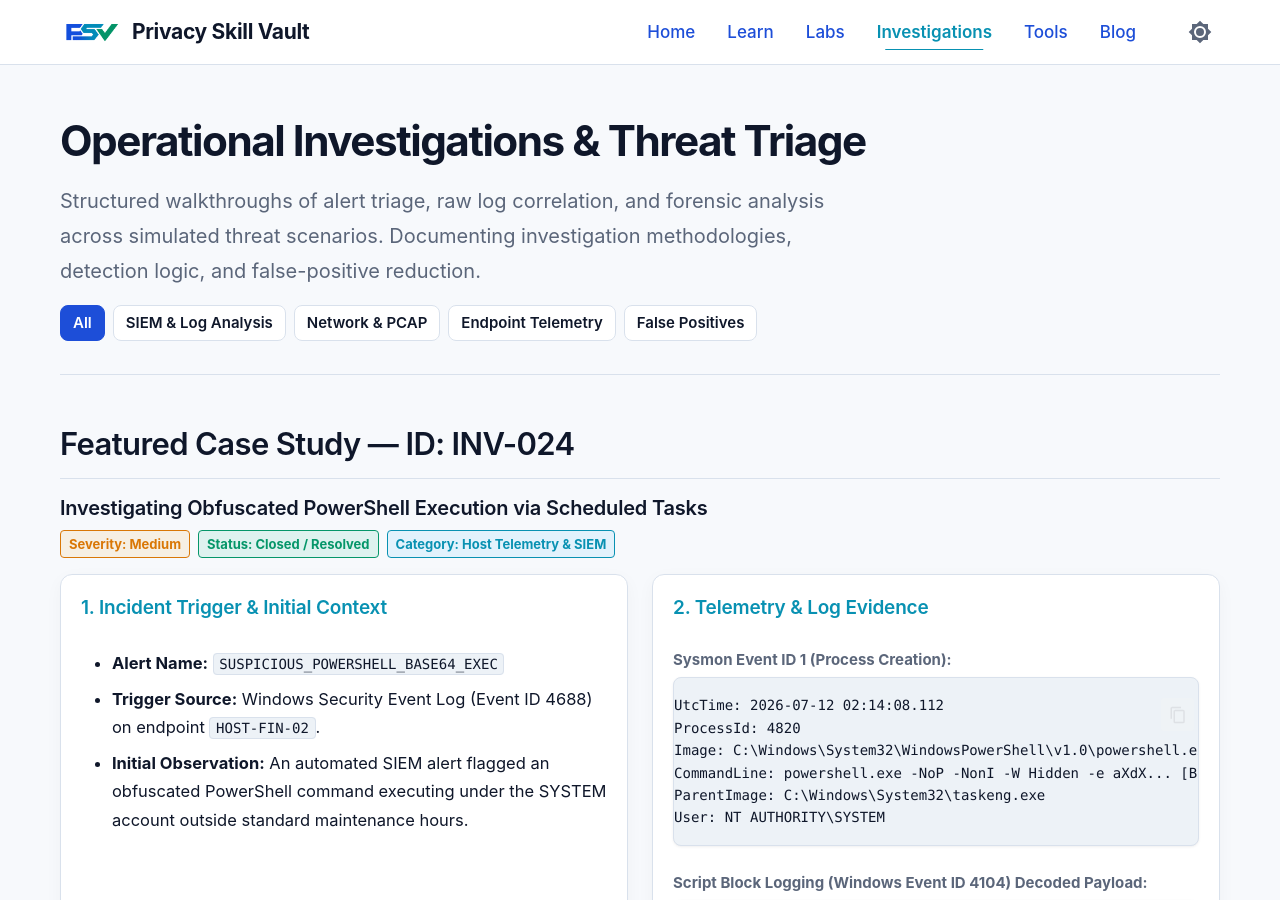
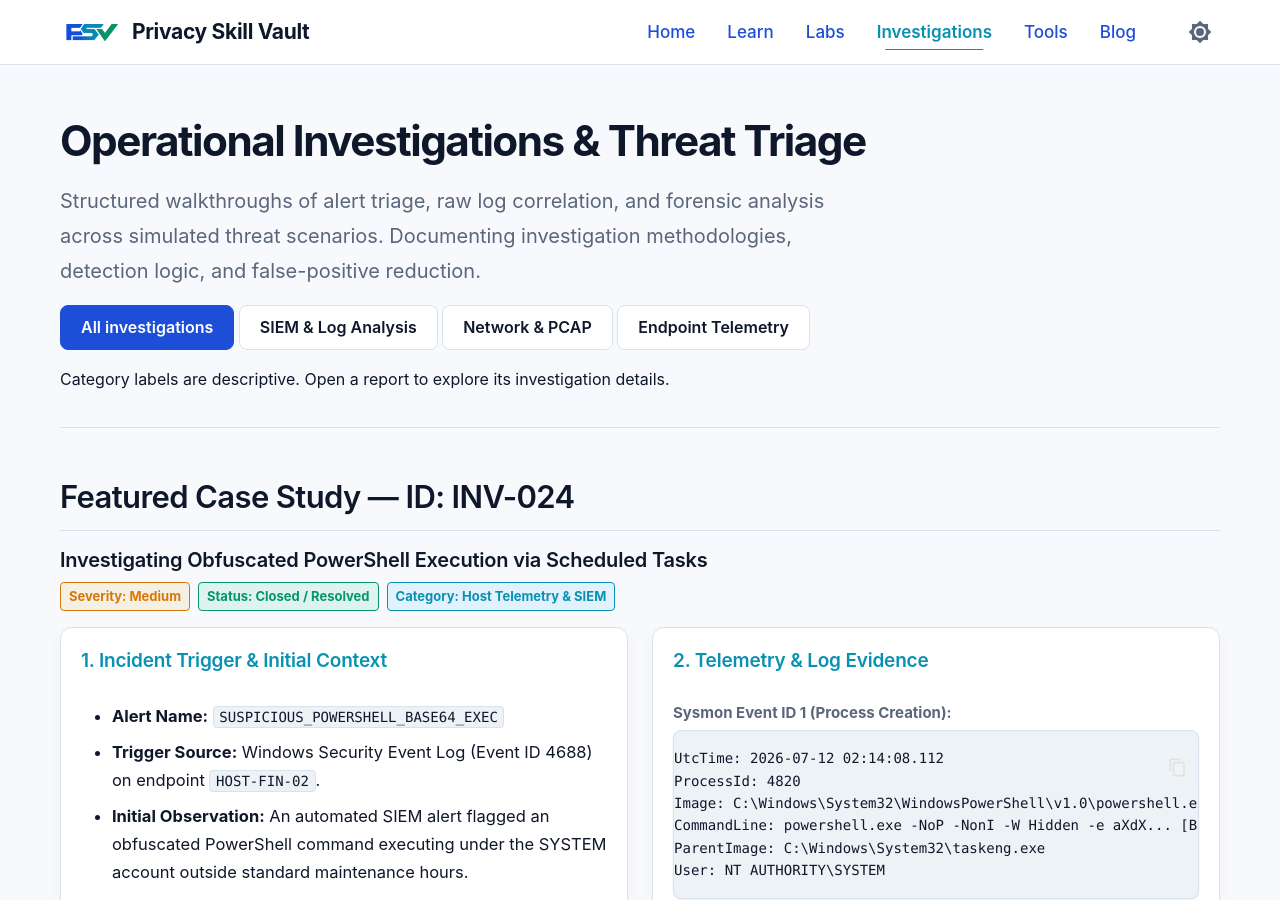
Before and after one commit to PrivacySkillVault/privacyskillvault.github.io, an MkDocs documentation site: the page built from docs/investigations/index.md, in a window 1280 px wide and 900 px high. Built offline with MkDocs 1.6.1 and Material for MkDocs 9.7.7, drawn with Linux system fonts in a browser that asks for light colours.

Commit message:
Clarify investigation categories are labels, not filters

```diff
--- a/docs/investigations/index.md
+++ b/docs/investigations/index.md
@@ -2,13 +2,13 @@
 
 Structured walkthroughs of alert triage, raw log correlation, and forensic analysis across simulated threat scenarios. Documenting investigation methodologies, detection logic, and false-positive reduction.
 
-<div style="display: flex; gap: var(--psv-space-2); flex-wrap: wrap; margin-top: var(--psv-space-4); margin-bottom: var(--psv-space-6);">
-  <span class="md-button md-button--primary" style="font-size: 0.75rem; padding: 4px 12px;">All</span>
-  <span class="md-button" style="font-size: 0.75rem; padding: 4px 12px;">SIEM &amp; Log Analysis</span>
-  <span class="md-button" style="font-size: 0.75rem; padding: 4px 12px;">Network &amp; PCAP</span>
-  <span class="md-button" style="font-size: 0.75rem; padding: 4px 12px;">Endpoint Telemetry</span>
-  <span class="md-button" style="font-size: 0.75rem; padding: 4px 12px;">False Positives</span>
+<div class="psv-investigation-filter-list" aria-label="Investigation categories">
+  <span class="md-button md-button--primary">All investigations</span>
+  <span class="md-button">SIEM &amp; Log Analysis</span>
+  <span class="md-button">Network &amp; PCAP</span>
+  <span class="md-button">Endpoint Telemetry</span>
 </div>
+<p class="psv-filter-note">Category labels are descriptive. Open a report to explore its investigation details.</p>
 
 ---
 
```
